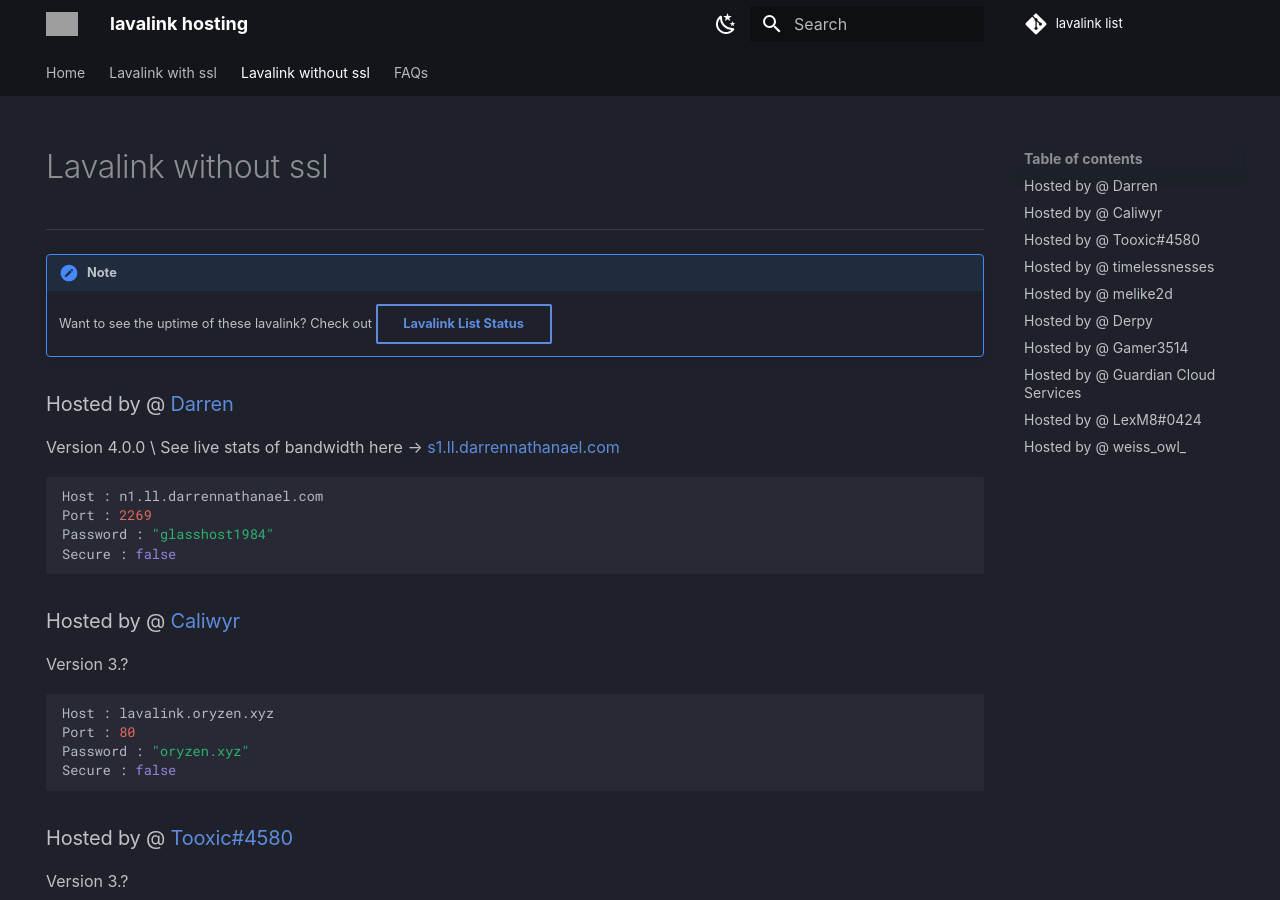
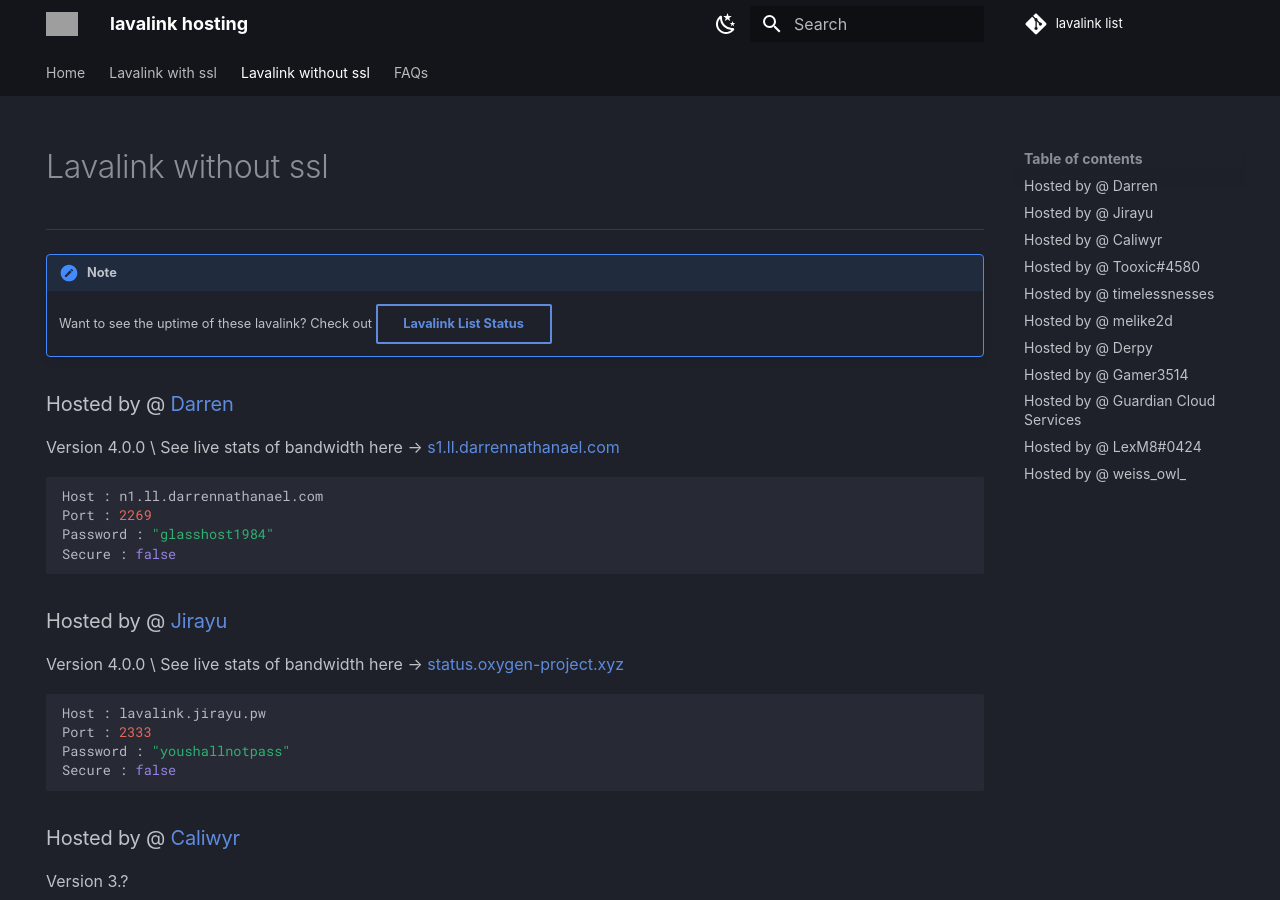
Before and after one commit to DarrenOfficial/lavalink-list, an MkDocs documentation site: the page built from docs/NoSSL/lavalink-without-ssl.md, in a window 1280 px wide and 900 px high. Built offline with MkDocs 1.6.1 and Material for MkDocs 9.7.7, drawn with Linux system fonts in a browser that asks for light colours; comment, search, counter and statistics services are not loaded; a style sheet for code colours, icons or effects is not loaded; grey boxes are pictures that could not be loaded.

Commit message:
Update lavalink-without-ssl.md (#406)

````diff
--- a/docs/NoSSL/lavalink-without-ssl.md
+++ b/docs/NoSSL/lavalink-without-ssl.md
@@ -20,6 +20,15 @@ Version 4.0.0 \ See live stats of bandwidth here -> [s1.ll.darrennathanael.com](
 Host : n1.ll.darrennathanael.com
 Port : 2269
 Password : "glasshost1984"
+Secure : false
+```
+
+### Hosted by @ [Jirayu](https://jirayu.pw)
+Version 4.0.0 \ See live stats of bandwidth here -> [status.oxygen-project.xyz](https://status.oxygen-project.xyz/report/uptime/96e2c79c284455a047cd9a27344ec5df/)
+```bash
+Host : lavalink.jirayu.pw
+Port : 2333
+Password : "youshallnotpass"
 Secure : false
 ```
 
````
